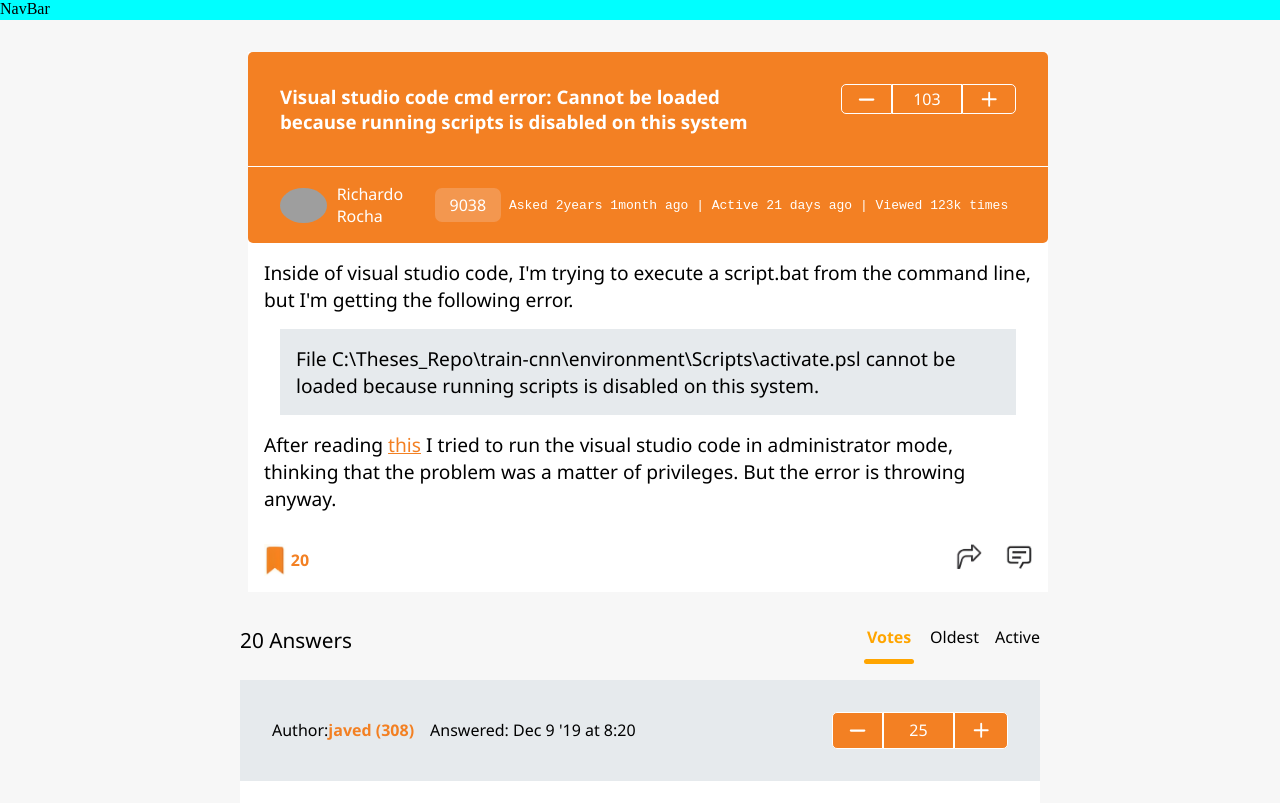
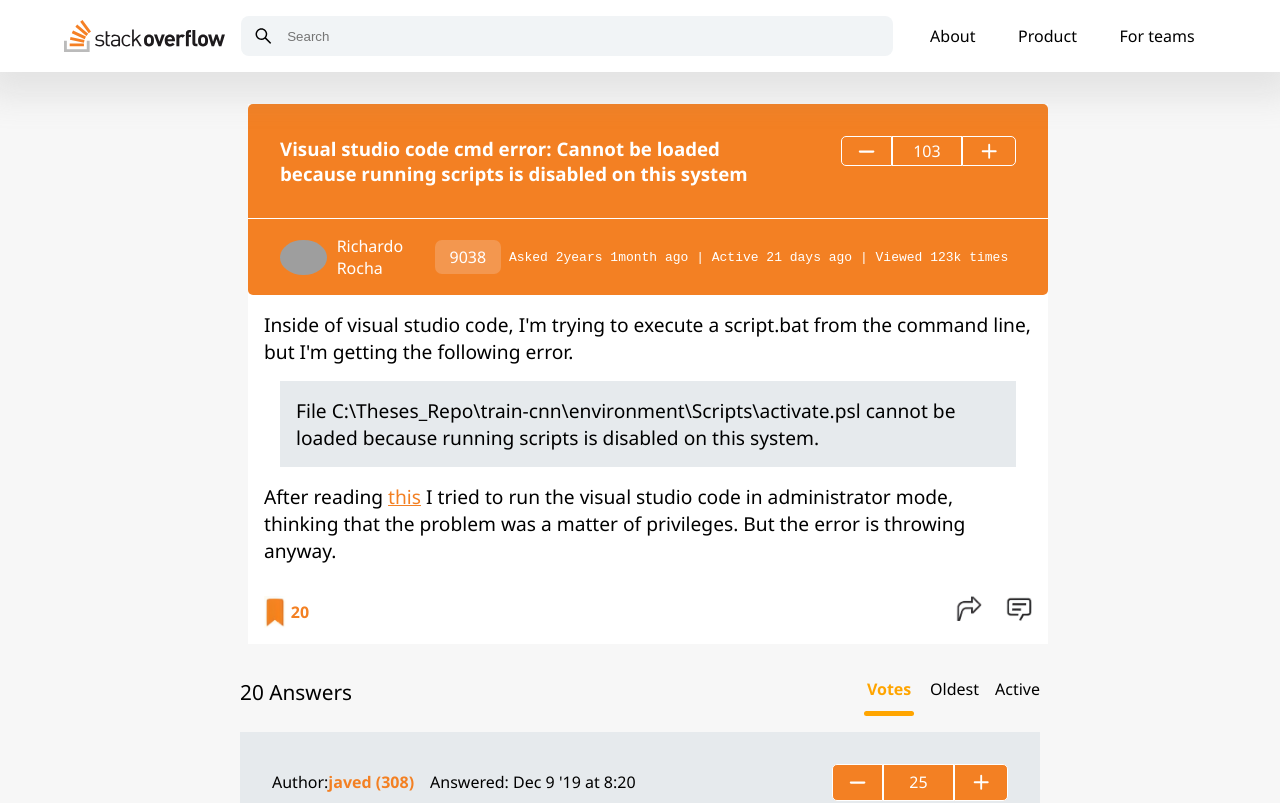
Before and after one commit to abhishekdasz/StackoverflowClone, a React (Create React App) app: page / in a window 1280 px wide. Shown: the top 803 px of the page. Built offline with nearby package versions, Linux system fonts and the light colour scheme; grey boxes are pictures that could not be loaded.

Commit message:
creating the navbar

```diff
--- a/src/components/NavBar.jsx
+++ b/src/components/NavBar.jsx
@@ -1,9 +1,34 @@
 import React from 'react'
+import './Navbar.scss'
+import stackLogo from '../assets/logo.svg'
+import { AiOutlineSearch, AiOutlineMenu } from "react-icons/ai";
 
 const NavBar = () => {
   return (
     <div className='navbar'>
-        NavBar
+        <section className="navbar_wrapper">
+        <div className="navbar">
+          <div className="logo">
+            <img src={stackLogo} alt="stack-overflow-logo" />
+          </div>
+          <div className="search_wrapper">
+            <AiOutlineSearch className="search_icon" size={20} />
+            <input
+              className="search_input"
+              placeholder="Search"
+              type="text"
+              name=""
+              id=""
+            />
+          </div>
+          <div className="menu">
+            <a href="/">About</a>
+            <a href="/">Product</a>
+            <a href="/">For teams</a>
+          </div>
+          <AiOutlineMenu className="menu_bar" size={20}/>
+        </div>
+      </section>
     </div>
   )
 }
--- /dev/null
+++ b/src/components/Navbar.scss
@@ -0,0 +1,101 @@
+.navbar_wrapper{
+    padding: 1rem 4rem;
+    box-shadow: #242729;
+    box-shadow: 0px 10px 32px 14px rgba(148,148,148,0.2);
+    position: sticky;
+    width: 100vw;
+    z-index: 10;
+    top: 0;
+    background-color: #fff;
+    font-family: 'Segoe UI', Tahoma, Geneva, Verdana, sans-serif;
+}
+.navbar{
+    display: flex;
+    align-items: center;
+    gap: 1rem;
+}
+.logo{
+    display: flex;
+    align-items: center;
+}
+.logo img{
+    height: 3vw;
+    max-height: 2rem;
+}
+.search_wrapper{
+    flex-grow: 1;
+    display: flex;
+    align-items: center;
+    background-color: #f1f4f6;
+    border-radius: 8px;
+}
+.search_icon{
+    width: 48px;
+}
+.search_wrapper input{
+    width: 100%;
+    height: 2.5rem;
+    border: 0;
+    background-color: transparent;
+    padding: 2px;
+    outline:none;
+}
+
+.menu{
+    display: flex;
+    justify-content: space-around;
+    min-width: 24vw;
+}
+.menu a{
+    text-decoration: none;
+    margin: auto 8px;
+    color: black;
+}
+.menu a:hover{
+    color: #F48024;
+    transition: all 300ms ease-in-out;
+}
+.menu_bar{
+    display: none;
+}
+
+
+@media screen and (max-width: 480px) {
+    .navbar_wrapper{
+        padding: 1rem 1rem;
+    }
+    .navbar{
+        justify-content: space-between;
+    }
+    .search_wrapper, .menu{
+        display: none;
+    }
+    .logo img{
+        height: 1.5rem;
+    }
+    .menu_bar{
+        display: block;
+    }
+}
+
+@media screen and (max-width: 768px) {
+    .navbar_wrapper{
+        padding: 1rem 1rem;
+    }
+    .navbar{
+        justify-content: space-between;
+    }
+    .search_wrapper{
+        display: none;
+    }
+    .logo img{
+        height: 2rem;
+    }
+    .menu a{
+        margin: auto 1rem;
+        font-size: 14px;
+    }
+    .menu_bar{
+        display: block;
+    }
+}
--- a/src/index.css
+++ b/src/index.css
@@ -12,11 +12,7 @@
   justify-content: center;
   align-items: center;
 }
-.navbar
-{
-  height: 20px;
-  background-color: aqua;
-}
+
 
 
 .questions-section
```
Also changed, not shown: src/assets/logo.svg (added).
